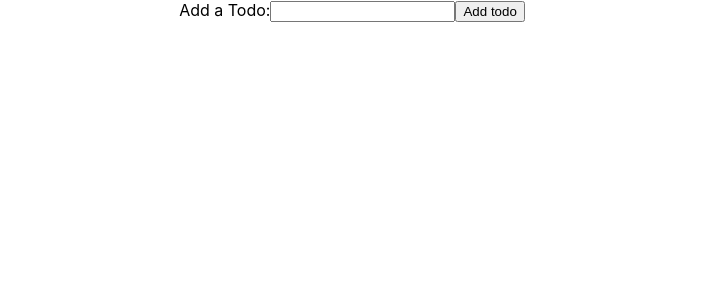
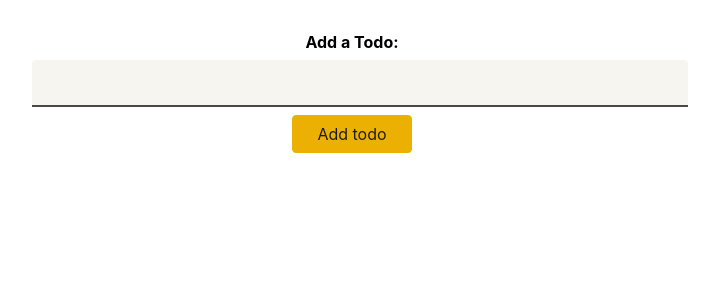
Before and after one commit to Kavery-pm/react-typescript-todo-app, a React (Create React App) app: page / in a window 1280 px wide. Shown: the top 300 px of the page, without its empty margins (288-1007 px from the left). Built offline with nearby package versions, Linux system fonts and the light colour scheme.

Commit message:
added a new todo form styling

```diff
--- /dev/null
+++ b/src/components/NewTodo.module.css
@@ -0,0 +1,42 @@
+.form {
+    width: 40rem;
+    margin: 2rem auto;
+
+  }
+
+  .form label {
+    display: block;
+    font-weight: bold;
+    margin-bottom: 0.5rem;
+  }
+
+  .form input {
+    display: block;
+    width: 100%;
+    font: inherit;
+    font-size: 1.5rem;
+    padding: 0.5rem;
+    border-radius: 4px;
+    background-color: #f7f5ef;
+    border: none;
+    border-bottom: 2px solid #494844;
+    border-bottom-right-radius: 0;
+    border-bottom-left-radius: 0;
+    margin-bottom: 0.5rem;
+  }
+
+  .form button {
+    font: inherit;
+    background-color: #ebb002;
+    border: 1px solid #ebb002;
+    color: #201d0f;
+    padding: 0.5rem 1.5rem;
+    border-radius: 4px;
+    cursor: pointer;
+  }
+
+  .form button:hover,
+  .form button:active {
+    background-color: #ebc002;
+    border-color: #ebc002;
+  }
--- a/src/components/NewTodo.tsx
+++ b/src/components/NewTodo.tsx
@@ -1,4 +1,5 @@
 import {useRef} from 'react';
+import classes from './NewTodo.module.css';
 const NewTodo:React.FC<{onAddText:(text:string)=>void}> = (props) => {
 
     const todoInput = useRef<HTMLInputElement>(null);
@@ -9,7 +10,7 @@ const NewTodo:React.FC<{onAddText:(text:string)=>void}> = (props) => {
     props.onAddText(enteredText);
   };
   return (
-    <form onSubmit={submitHandler}>
+    <form className={classes.form} onSubmit={submitHandler}>
       <label htmlFor="todo" >Add a Todo:</label>
       <input type="text" id="todo" ref={todoInput}/>
       <button>Add todo</button>
```
